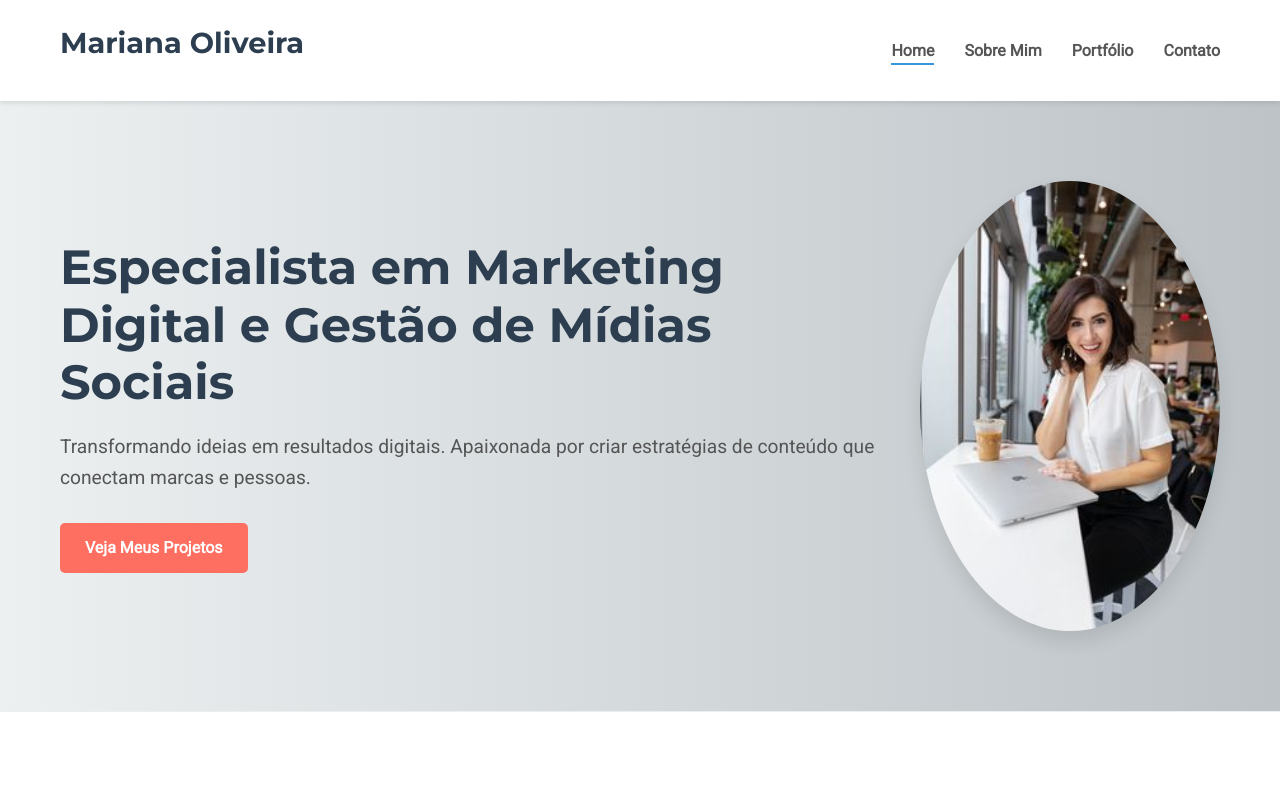
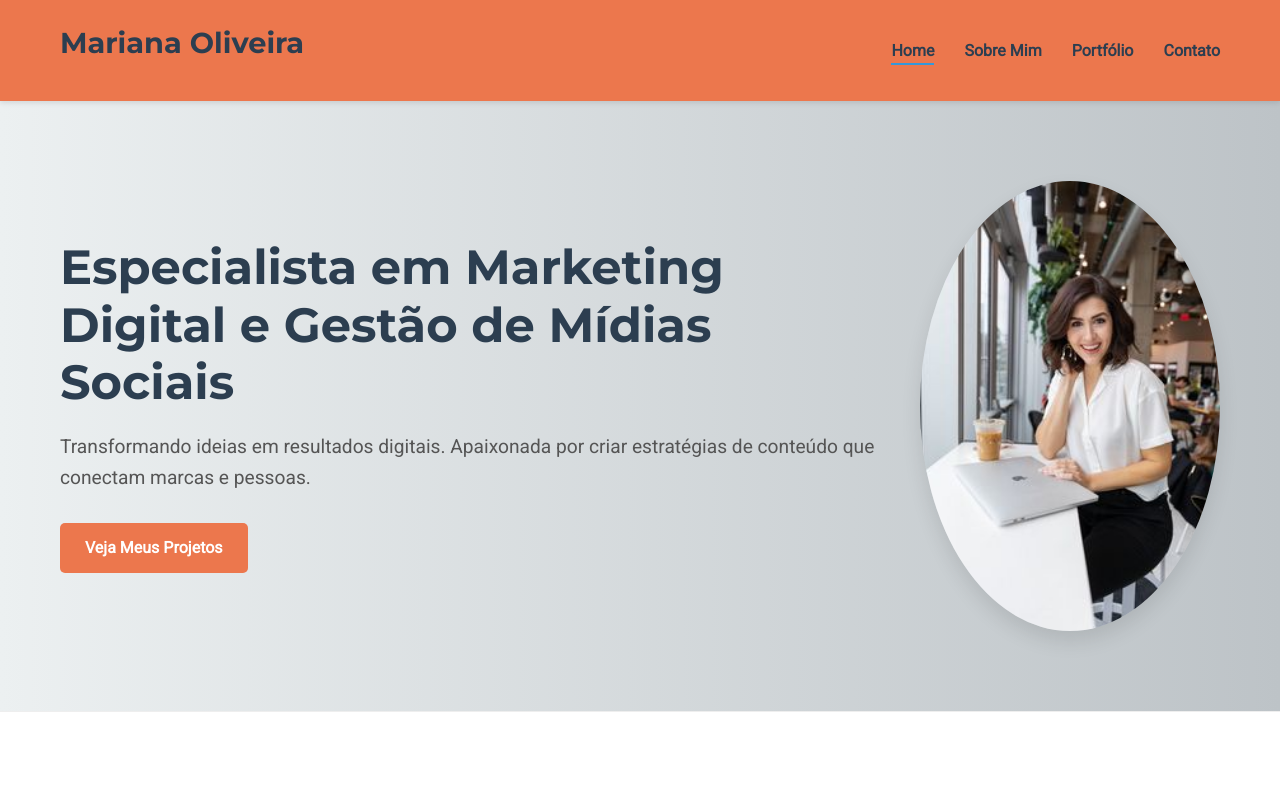
Before and after one commit to JeerTeles/ALBUNS_FACULDADES, a plain HTML site: page index.html in a window 1280 px wide. Shown: the top 789 px of the page. Drawn offline with Linux system fonts and the light colour scheme.

Commit message:
styles/modify cores button

```diff
--- a/src/CSS/styles.css
+++ b/src/CSS/styles.css
@@ -56,12 +56,13 @@ a:hover {
 }
 
 .primary-btn {
-    background-color: #FF6F61; /* Coral Energético */
+    background-color: #EC774D; /* Coral Energético */
     color: #fff;
     border-color: #FF6F61;
 }
 
 .primary-btn:hover {
+    color: #fff;
     background-color: #E66356;
     border-color: #E66356;
 }
@@ -92,7 +93,7 @@ a:hover {
 
 /* Header */
 header {
-    background-color: #fff;
+    background-color: #EC774D;
     padding: 20px 0;
     box-shadow: 0 2px 5px rgba(0,0,0,0.1);
     position: sticky;
@@ -122,8 +123,8 @@ header .container {
 }
 
 .main-nav .nav-list a {
-    color: #555;
-    font-weight: 600;
+    color: #2c3e50;
+    font-weight: bold;
     padding: 5px 0;
     position: relative;
 }
```
